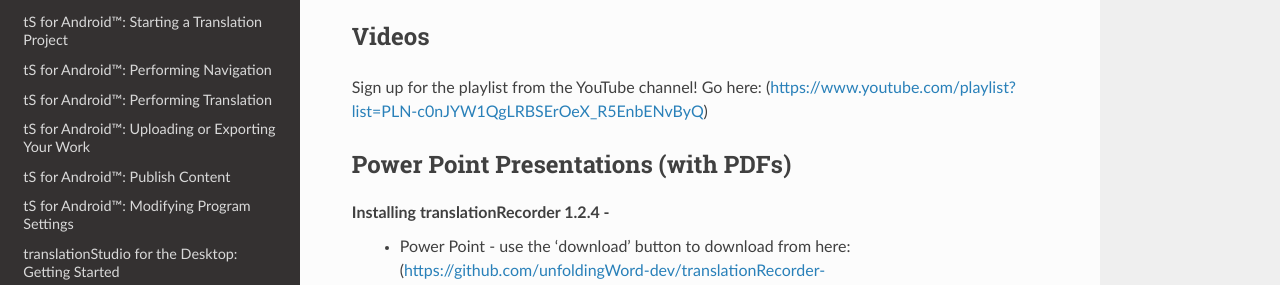
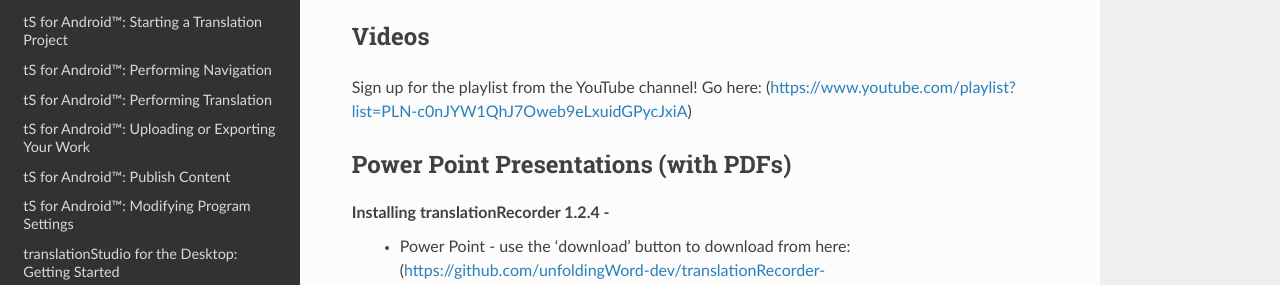
Before and after one commit to unfoldingWord-dev/translationStudio-Info, a Sphinx documentation site: the page built from docs/Appendix.rst, in a window 1280 px wide and 900 px high, scrolled down 472 px. Shown: the part 180-465 px from the top of the window. Built offline with Sphinx 7.4.7 and the Read the Docs theme 2.0.0, drawn with Linux system fonts in a browser that asks for light colours; pages that are not in the unit, such as notebooks, are missing from menus; part of the change alters nothing that is shown.

Commit message:
Update Appendix.rst

```diff
--- a/docs/Appendix.rst
+++ b/docs/Appendix.rst
@@ -21,9 +21,9 @@ Use these files to give to the oral-only translators. They might help them remem
 
 
 Videos
-----
+-------
 
-Sign up for the playlist from the YouTube channel! Go here: (https://www.youtube.com/playlist?list=PLN-c0nJYW1QgLRBSErOeX_R5EnbENvByQ)
+Sign up for the playlist from the YouTube channel! Go here: (https://www.youtube.com/playlist?list=PLN-c0nJYW1QhJ7Oweb9eLxuidGPycJxiA)
 
 
 Power Point Presentations (with PDFs)
```
